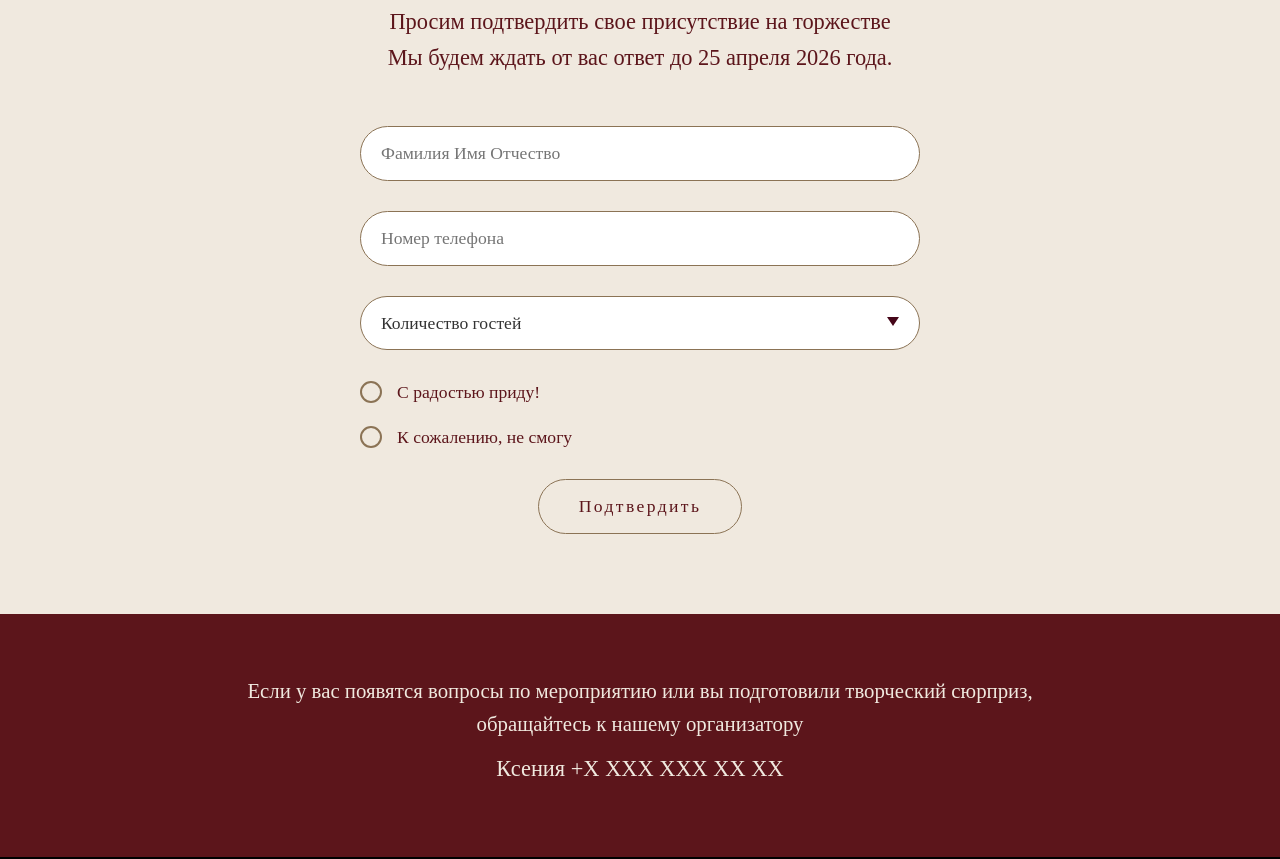
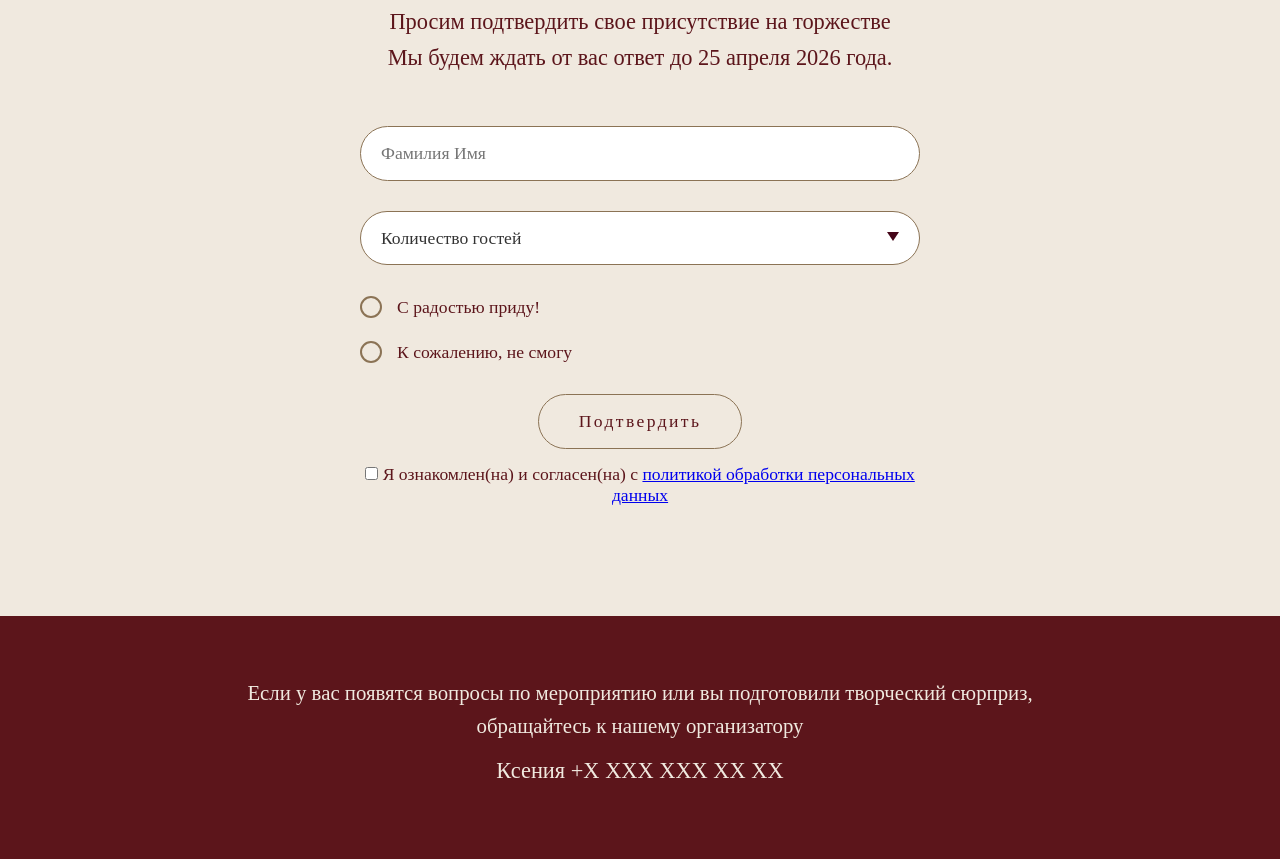
Before and after one commit to hubbleofficial1163-design/shablon2, a plain HTML site: page index.html in a window 1280 px wide. Shown: the part 4580-5439 px from the top of the page. Drawn offline with Linux system fonts and the light colour scheme; a web font is replaced by a local one.

Commit message:
index.html

```diff
--- a/index.html
+++ b/index.html
@@ -485,12 +485,12 @@
 
                 <form class="rsvp-form">
                     <div class="form-group">
-                        <input type="text" class="form-input" placeholder="Фамилия Имя Отчество" required>
+                        <input type="text" class="form-input" placeholder="Фамилия Имя" required>
                     </div>
 
-                    <div class="form-group">
+                    <!-- <div class="form-group">
                         <input type="tel" class="form-input" placeholder="Номер телефона" required>
-                    </div>
+                    </div> -->
 
                     <div class="form-group">
                         <select class="form-input form-select">
@@ -519,6 +519,19 @@
                     </div>
 
                     <button type="submit" class="submit-button">Подтвердить</button>
+
+                    <div class="form-group checkbox-agreement" style="margin-top: 15px;">
+                        <label class="checkbox-label">
+                            <input type="checkbox" required>
+                            <span class="checkbox-custom"></span>
+                            <span class="checkbox-text">
+                                Я ознакомлен(на) и согласен(на) с
+                                <a href="https://privacy.love-2026.ru/" target="_blank">
+                                    политикой обработки персональных данных
+                                </a>
+                            </span>
+                        </label>
+                    </div>
                 </form>
             </div>
         </div>
```
